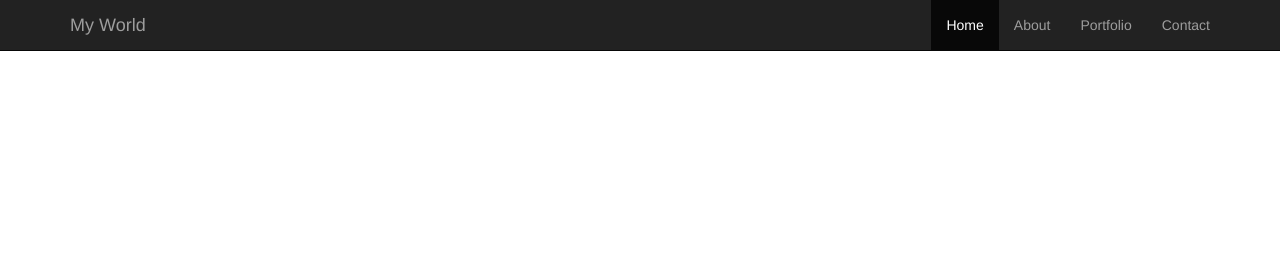
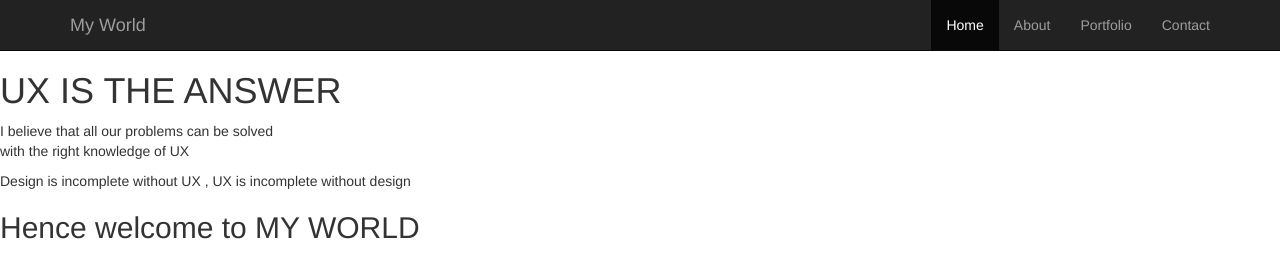
Before and after one commit to sidvarma/sidvarma.github.io, a plain HTML site: page index.html in a window 1280 px wide. Drawn offline with nearby package versions, Linux system fonts and the light colour scheme.

Commit message:
Added some initial html content
Those h1s and p and  h2

```diff
--- a/index.html
+++ b/index.html
@@ -29,6 +29,10 @@
         </div><!--/.nav-collapse -->
       </div>
     </nav>
+    <h1>UX IS THE ANSWER</h1>
+    <p>I believe that all our problems can be solved<br>with the right knowledge of UX</p>
+    <p>Design is incomplete without UX , UX is incomplete without design</p>
+    <h2>Hence welcome to MY WORLD</h2>
     <script src="https://maxcdn.bootstrapcdn.com/bootstrap/3.3.6/js/bootstrap.min.js"></script>
   </body>
 </html>
```
